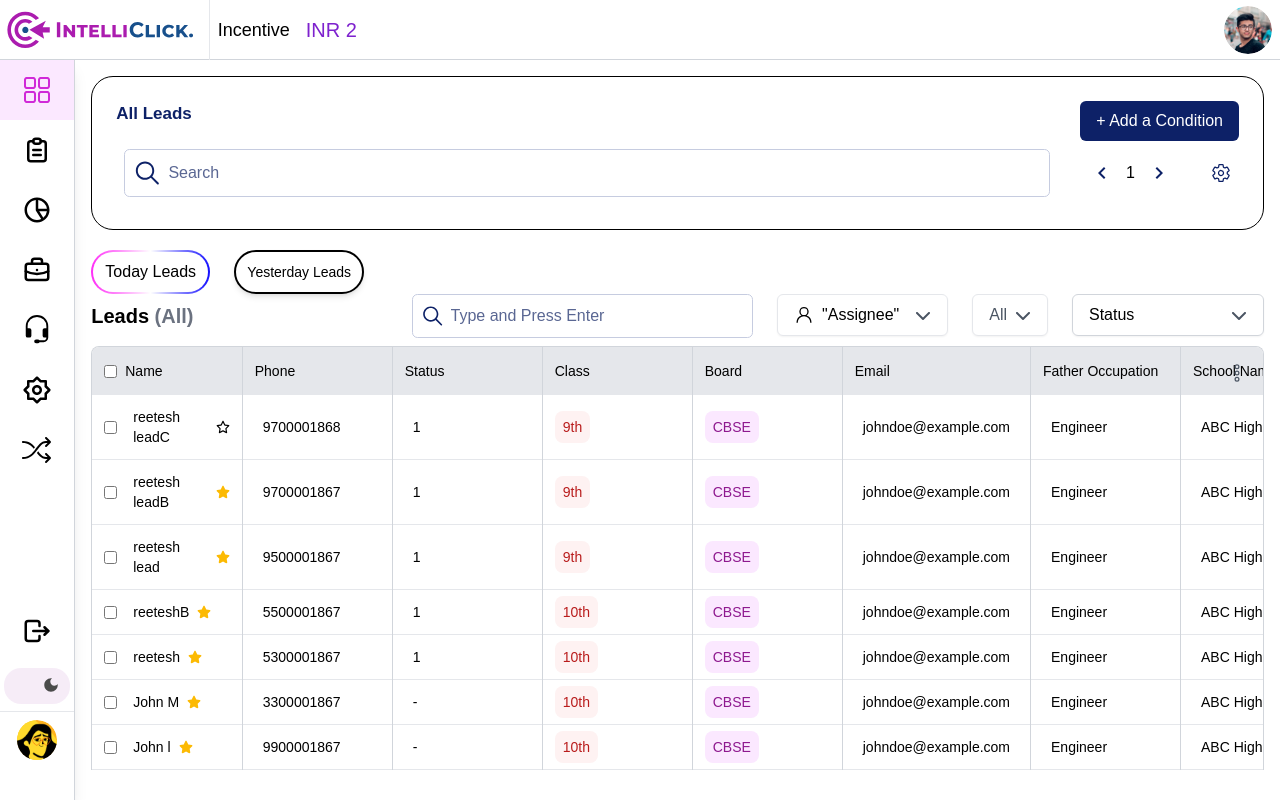
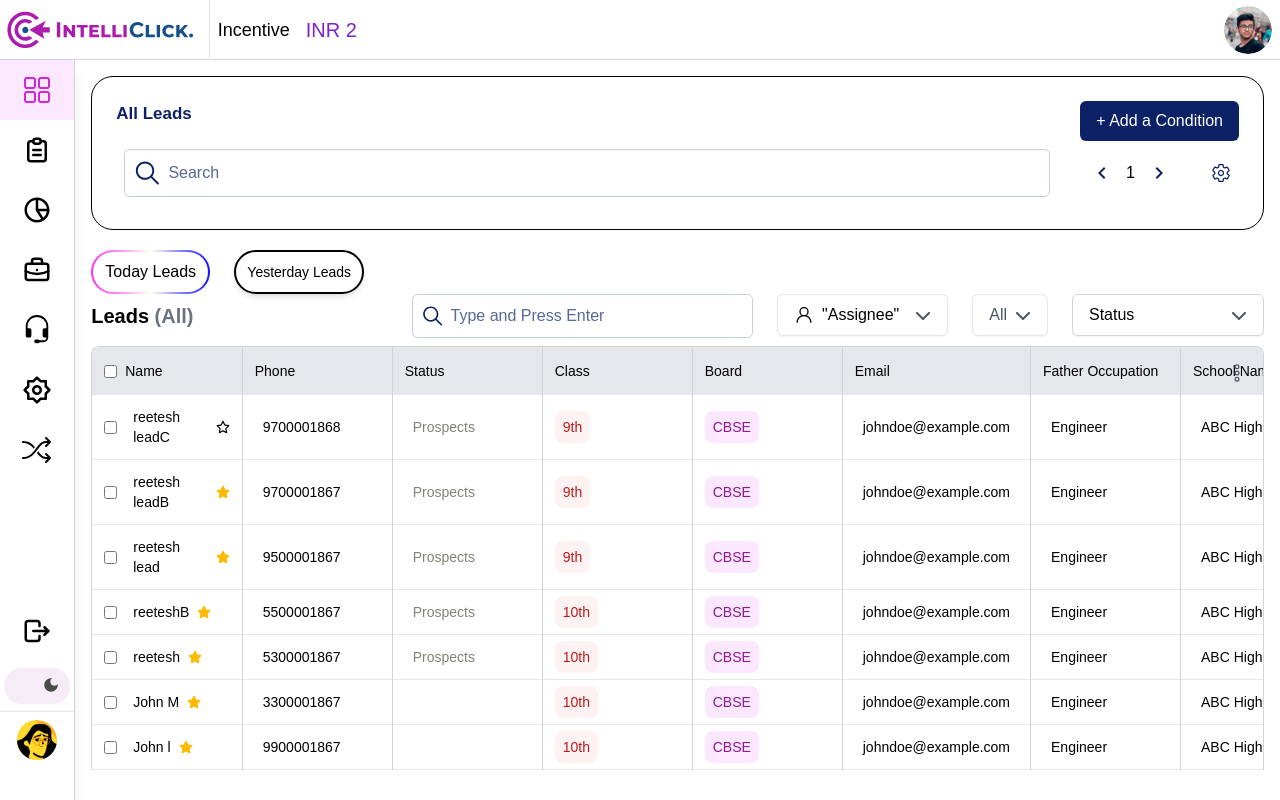
Before and after one commit to ashish2445/intelliclick-frontend-CRM, a Next.js app: page /dashboard/table in a window 1280 px wide. Built offline with nearby package versions, Linux system fonts and the light colour scheme.

Commit message:
fixed status coloring and added service

```diff
--- a/src/components/DragDropTable.tsx
+++ b/src/components/DragDropTable.tsx
@@ -6,10 +6,12 @@ import { HTML5Backend } from "react-dnd-html5-backend";
 import { BsFillTelephoneOutboundFill } from "react-icons/bs";
 import { FaRegStar, FaStar } from "react-icons/fa6";
 import { formatCamelCase } from "@/utils/helpers";
+import { IStatus } from "@/interfaces/tableFilterTypes";
 
 interface TableProps {
   data: ITableFields[];
   columns: string[];
+  statusInfo:IStatus[]
 }
 
 const ItemType = "COLUMN";
@@ -73,7 +75,7 @@ const statusStyles: Record<string, string> = {
 };
 
 
-const DynamicTable3: React.FC<TableProps> = ({ data, columns }) => {
+const DynamicTable3: React.FC<TableProps> = ({ data, columns,statusInfo }) => {
   const [displayColumns, setDisplayColumns] = useState<string[]>([]);
   const [columnOrder, setColumnOrder] = useState<string[]>([]);
   const [dropdownOpen, setDropdownOpen] = useState(false);
@@ -150,6 +152,16 @@ const DynamicTable3: React.FC<TableProps> = ({ data, columns }) => {
   //   setCheckedRows(updatedCheckedRows);
   //   setHeaderChecked(updatedCheckedRows.every(Boolean));
   // };
+
+  function getStatusColor(id: number): string | undefined {
+    const status = statusInfo.find(s => s.statusid === id);
+    return status ? status.color : undefined;
+  }
+
+  function getStatusLabel(id: number): string | undefined {
+    const status = statusInfo.find(s => s.statusid === id);
+    return status ? status.label : undefined;
+  }
 
   const handleRowCheckboxChange = (index: number) => {
     const updatedCheckedRows = [...checkedRows];
@@ -251,7 +263,11 @@ const DynamicTable3: React.FC<TableProps> = ({ data, columns }) => {
                           ):col.toLowerCase() === 'assignedowner'? (
                             <div className="h-full flex items-center">
                               <div className="w-8 h-8 rounded-full bg-purple-200 flex items-center justify-center text-purple-800 font-medium">
-                                {typeof row[col] === "object" ? row[col]?.[col] ?? "-" : row[col]?.split(' ').map((n: string) => n[0]).join('')}
+                                {/* {typeof row[col] === "object" ? row[col]?.[col] ?? "-" : row[col]?.split(' ').map((n: string) => n[0]).join('')} */}
+                                {typeof row[col] === "object"
+                                  ? row[col]?.[col]?.split(" ").map((word: string) => word[0]?.toUpperCase()).join("") ?? "-"
+                                  : row[col]?.split(" ").map((word: string) => word[0]?.toUpperCase()).join("")
+                                }
                               </div>
                               <span className="ml-2 text-sm text-gray-800 text-[14px]">{typeof row[col] === "object" ? row[col]?.[col] ?? "-" : row[col] ?? "-"}</span>
                             </div>
@@ -264,9 +280,10 @@ const DynamicTable3: React.FC<TableProps> = ({ data, columns }) => {
                         // </span>
                         <span
   className={`p-2 rounded-[8px] text-[14px] font-[400] ${columnStyles[col]}`}
+  style={col === 'status' ? { color: getStatusColor(row[col]) } : undefined}
 >
   <span className="text-[14px]">
-    {col === "class" ? extractGrade(row[col]) : row[col] || "-"}
+    {col === "class" ? extractGrade(row[col]) : col === 'status' ? getStatusLabel(row[col]) : row[col] || "-"}
   </span>
 </span>
 
@@ -284,185 +301,3 @@ const DynamicTable3: React.FC<TableProps> = ({ data, columns }) => {
 };
 
 export default DynamicTable3;
-
-// import React, { useState, useEffect, useRef, useCallback } from "react";
-// import { PiDotsThreeOutlineVertical } from "react-icons/pi";
-// import { DndProvider, useDrag, useDrop } from "react-dnd";
-// import { HTML5Backend } from "react-dnd-html5-backend";
-// import { FaRegStar, FaStar } from "react-icons/fa6";
-// import { formatCamelCase } from "@/utils/helpers";
-
-// interface Lead {
-//   [key: string]: any; // Allows flexible key-value pairs
-// }
-
-// interface TableProps {
-//   data: Lead[];
-//   columns: string[];
-// }
-
-// const ItemType = "COLUMN";
-
-// interface DragItem {
-//   index: number;
-//   id: string;
-// }
-
-// const DraggableItem: React.FC<{
-//   id: string;
-//   index: number;
-//   moveItem: (from: number, to: number) => void;
-//   checked: boolean;
-//   onCheck: () => void;
-// }> = ({ id, index, moveItem, checked, onCheck }) => {
-//   const ref = useRef<HTMLLIElement>(null);
-
-//   const [, drag] = useDrag({ type: ItemType, item: { id, index } });
-//   const [, drop] = useDrop({
-//     accept: ItemType,
-//     hover: (draggedItem: DragItem) => {
-//       if (draggedItem.index !== index) {
-//         moveItem(draggedItem.index, index);
-//         draggedItem.index = index;
-//       }
-//     },
-//   });
-
-//   drag(drop(ref));
-
-//   return (
-//     <li ref={ref} className="flex items-center justify-between p-2 hover:bg-gray-100 cursor-pointer border-b">
-//       <input type="checkbox" checked={checked} onChange={onCheck} />
-//       <span className="flex-grow ml-2">{id}</span>
-//       <span className="cursor-grab text-gray-500">&#x2630;</span>
-//     </li>
-//   );
-// };
-
-// const DynamicTable3: React.FC<TableProps> = ({ data, columns }) => {
-//   const [displayColumns, setDisplayColumns] = useState<string[]>(columns);
-//   const [columnOrder, setColumnOrder] = useState<string[]>([]);
-//   const [dropdownOpen, setDropdownOpen] = useState(false);
-//   const [checkedRows, setCheckedRows] = useState<boolean[]>([]);
-//   const [headerChecked, setHeaderChecked] = useState(false);
-//   const dropdownRef = useRef<HTMLDivElement | null>(null);
-//   const [favoriteRows, setFavoriteRows] = useState<Record<number, boolean>>({});
-
-//   useEffect(() => {
-//     setDisplayColumns(columns);
-//   }, [columns]);
-
-//   useEffect(() => {
-//     if (data.length) {
-//       setColumnOrder([...new Set(data.flatMap((row) => Object.keys(row)))]);
-//       setCheckedRows(Array(data.length).fill(false));
-//     }
-//   }, [data]);
-
-//   const handleFavoriteToggle = useCallback((rowIndex: number) => {
-//     setFavoriteRows((prev) => ({ ...prev, [rowIndex]: !prev[rowIndex] }));
-//   }, []);
-
-//   const handleCheckboxChange = useCallback((key: string) => {
-//     setDisplayColumns((prev) =>
-//       prev.includes(key) ? prev.filter((k) => k !== key) : [...prev, key]
-//     );
-//   }, []);
-
-//   const moveItem = useCallback((from: number, to: number) => {
-//     setColumnOrder((prev) => {
-//       const updated = [...prev];
-//       const [moved] = updated.splice(from, 1);
-//       updated.splice(to, 0, moved);
-//       return updated;
-//     });
-//   }, []);
-
-//   useEffect(() => {
-//     function handleClickOutside(event: MouseEvent) {
-//       if (dropdownRef.current && !dropdownRef.current.contains(event.target as Node)) {
-//         setDropdownOpen(false);
-//       }
-//     }
-
-//     document.addEventListener("mousedown", handleClickOutside);
-//     return () => document.removeEventListener("mousedown", handleClickOutside);
-//   }, []);
-
-//   const handleHeaderCheckboxChange = () => {
-//     const newChecked = !headerChecked;
-//     setHeaderChecked(newChecked);
-//     setCheckedRows(Array(data.length).fill(newChecked));
-//   };
-
-//   const handleRowCheckboxChange = (index: number) => {
-//     const updatedCheckedRows = [...checkedRows];
-//     updatedCheckedRows[index] = !updatedCheckedRows[index];
-//     setCheckedRows(updatedCheckedRows);
-//     setHeaderChecked(updatedCheckedRows.every(Boolean));
-//   };
-
-//   return (
-//     <DndProvider backend={HTML5Backend}>
-//       <div className="relative overflow-x-auto w-full dark:invert border rounded-t-lg">
-//         <div ref={dropdownRef} className="absolute top-2 right-2 cursor-pointer z-30">
-//           <button onClick={() => setDropdownOpen((prev) => !prev)} className="p-2 rounded-full hover:bg-gray-300">
-//             <PiDotsThreeOutlineVertical size={20} className="text-gray-600 hover:text-gray-900" />
-//           </button>
-
-//           {dropdownOpen && (
-//             <div className="absolute right-0 mt-2 w-48 bg-white border rounded-lg shadow-lg z-40 p-2">
-//               <ul className="text-sm text-gray-700">
-//                 {columnOrder.map((key, index) => (
-//                   <DraggableItem key={key} id={key} index={index} moveItem={moveItem} checked={displayColumns.includes(key)} onCheck={() => handleCheckboxChange(key)} />
-//                 ))}
-//               </ul>
-//             </div>
-//           )}
-//         </div>
-
-//         <table className="w-full border-collapse">
-//           <thead>
-//             <tr className="bg-gray-200 text-left text-sm font-semibold h-12">
-//               {columnOrder.map((col) => displayColumns.includes(col) && (
-//                 <th key={col} className="p-3 border-gray-300 min-w-[150px]">
-//                   {col.toLowerCase() === "name" ? (
-//                     <div className="flex items-center">
-//                       <input type="checkbox" checked={headerChecked} onChange={handleHeaderCheckboxChange} className="mr-2" />
-//                       <span>{formatCamelCase(col)}</span>
-//                     </div>
-//                   ) : (
-//                     <span>{formatCamelCase(col)}</span>
-//                   )}
-//                 </th>
-//               ))}
-//             </tr>
-//           </thead>
-//           <tbody>
-//             {data.map((row, rowIndex) => (
-//               <tr key={rowIndex} className="border-b">
-//                 {columnOrder.map((col) => displayColumns.includes(col) && (
-//                   <td key={col} className="p-3 border-r">
-//                     {col.toLowerCase() === "name" ? (
-//                       <div className="flex items-center gap-2">
-//                         <input type="checkbox" checked={checkedRows[rowIndex]} onChange={() => handleRowCheckboxChange(rowIndex)} />
-//                         <span>{row[col]?.name || "-"}</span>
-//                         <div onClick={() => handleFavoriteToggle(rowIndex)} style={{ cursor: "pointer" }}>
-//                           {row[col]?.favorite ? <FaStar color="#fcba03" /> : <FaRegStar color="black" />}
-//                         </div>
-//                       </div>
-//                     ) : (
-//                       <span>{typeof row[col] === "object" ? row[col]?.[col] ?? "-" : row[col] ?? "-"}</span>
-//                     )}
-//                   </td>
-//                 ))}
-//               </tr>
-//             ))}
-//           </tbody>
-//         </table>
-//       </div>
-//     </DndProvider>
-//   );
-// };
-
-// export default DynamicTable3;
--- a/src/containers/tableContainer.tsx
+++ b/src/containers/tableContainer.tsx
@@ -928,7 +928,7 @@ const TableContainer: React.FC = () => {
         </div>
         <TableFilters setFilter={setFilterState} setQuery={setQuery} filterState={filterState} assignee={assignee} statusInfo={statusInfo} />
         <DndProvider backend={HTML5Backend}>
-        <DynamicTable3 data={tableData} columns={columns} /></DndProvider>
+        <DynamicTable3 data={tableData} columns={columns} statusInfo={statusInfo} /></DndProvider>
         <Pagination
           currentPage={currentPage}
           totalPages={totalPages}
--- a/src/services/manager.service.ts
+++ b/src/services/manager.service.ts
@@ -11,6 +11,11 @@ class ManagerService{
       const url = `api/lead/read/leads-without-actions`;
       return await callApi(url,API.POST);
     }
+
+    getStatusInfo = async () => {
+      const url = '';
+      return await callApi(url,API.GET);
+    }
 }
 
 export const ManagerInstance = new ManagerService();
```
